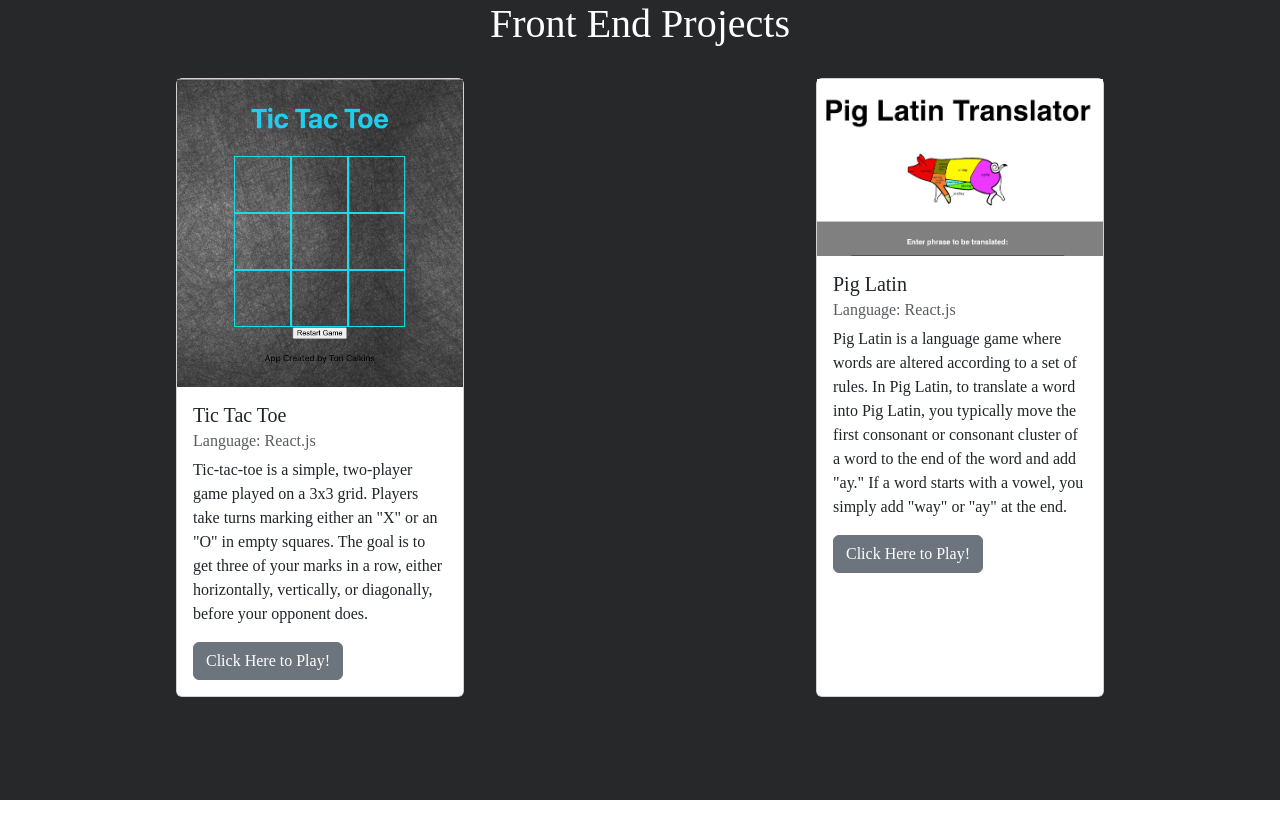
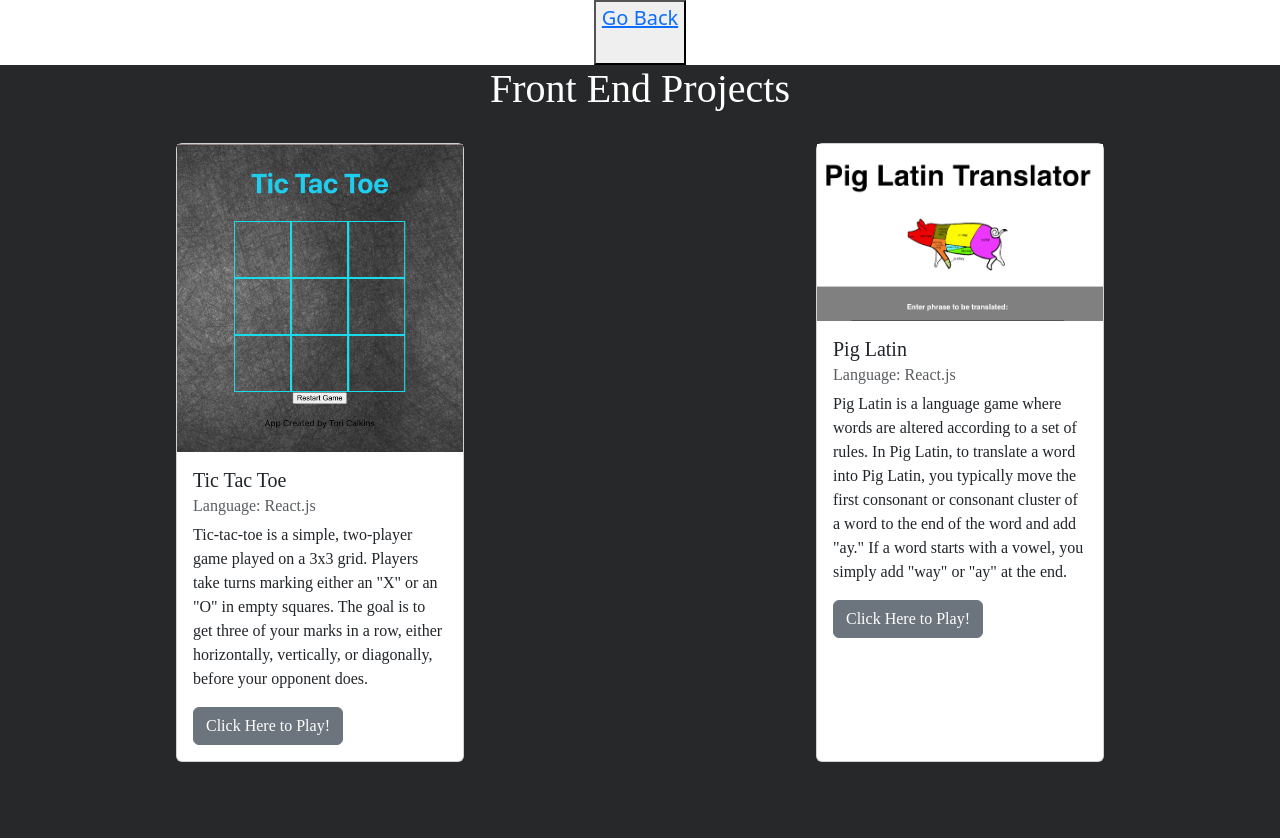
Before and after one commit to tori-calkins/portfolio, a React (Create React App) app: page /frontend in a window 1280 px wide. Shown: the top 838 px of the page. Before the commit the page ends 800 px from the top, so only its background shows below. Built offline with nearby package versions, Linux system fonts and the light colour scheme.

Commit message:
added header button

```diff
--- a/src/App.css
+++ b/src/App.css
@@ -26,13 +26,13 @@
   font-size: 25px;
 }
 
-#aboutMeButton{
+#aboutMeButton, #goBackButton{
   display: block;
   margin: 0 auto;
   text-align: center;
   padding-bottom: 30px;
 }
-#aboutMeButtonColor{
+#aboutMeButtonColor, #goBackButton{
   text-decoration: none;
   color: black;
   font-size: 20px;
--- a/src/pages/FrontendProjects.js
+++ b/src/pages/FrontendProjects.js
@@ -3,10 +3,12 @@
 import tictactoe from '../assets/TicTacToe.ss.png'
 import piglatin from '../assets/PigLatin.ss.png'
 import { NavLink } from "react-router-dom"
+import Header from "../pages/Header"
 
 const Frontend = () => {
     return(
        <>
+       <Header/>
        <body id="home">
         <h1 id="title">Front End Projects </h1>
         <div id="projectCards">
--- a/src/pages/FullStackProjects.js
+++ b/src/pages/FullStackProjects.js
@@ -2,10 +2,12 @@
 import { Card, CardBody, CardSubtitle, CardText, CardTitle, Button} from 'reactstrap'
 import RatieMate from "../assets/ratiemate.png"
 import { NavLink } from "react-router-dom"
+import Header from "../pages/Header"
 
 const FullStackProjects = () => {
     return(
         <>
+        <Header/>
         <body id="home">
             <h1 id="title">FrontEnd Projects </h1>
             <div id="projectCards">
--- /dev/null
+++ b/src/pages/Header.js
@@ -0,0 +1,16 @@
+import React from "react";
+import { NavLink } from "react-router-dom"
+
+const Header = () => {
+    return (
+        <>
+        <button id="goBackButton">
+            <NavLink to="/">
+                Go Back
+            </NavLink>
+        </button>
+        </>
+    )
+}
+
+export default Header
```
Also changed, not shown: 1 other file (tests, documents, lock files or other folders).
